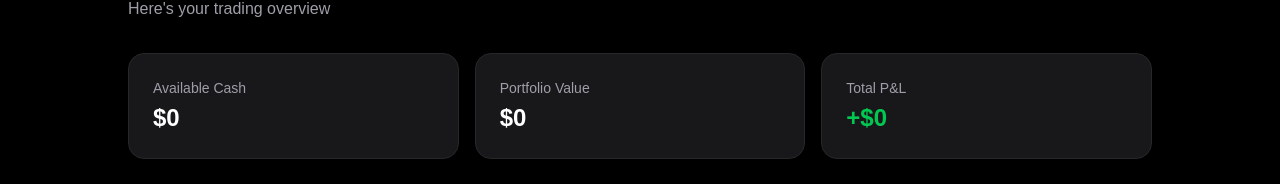
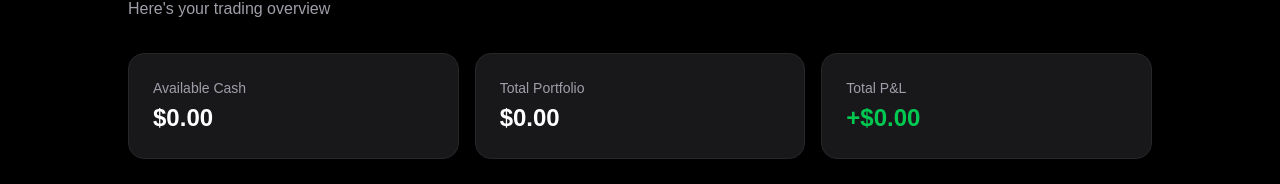
Before and after one commit to Gauravi06/TradeArena, a Next.js app in the folder frontend/: page /dashboard in a window 1280 px wide. Shown: the part 152-336 px from the top of the page. Built offline with nearby package versions, Linux system fonts and the light colour scheme; no server answers; sample sign-in values are in the browser's storage.

Commit message:
Fixed Dashboard

```diff
--- a/frontend/app/dashboard/page.tsx
+++ b/frontend/app/dashboard/page.tsx
@@ -7,6 +7,9 @@ export default function Dashboard() {
   const router = useRouter();
   const [username, setUsername] = useState('');
   const [cash, setCash] = useState(0);
+  const [totalValue, setTotalValue] = useState(0);
+  const [totalPnl, setTotalPnl] = useState(0);
+  const [loading, setLoading] = useState(true);
 
   useEffect(() => {
     const token = localStorage.getItem('token');
@@ -16,7 +19,25 @@ export default function Dashboard() {
     }
     setUsername(localStorage.getItem('username') || '');
     setCash(Number(localStorage.getItem('cash')) || 0);
+    fetchPortfolio();
   }, []);
+
+  const fetchPortfolio = async () => {
+    try {
+      const token = localStorage.getItem('token');
+      const res = await fetch('http://localhost:3001/trades/portfolio', {
+        headers: { Authorization: `Bearer ${token}` },
+      });
+      const data = await res.json();
+      setCash(data.cash);
+      setTotalValue(data.cash + data.totalValue);
+      setTotalPnl(data.totalPnl);
+    } catch (err) {
+      console.error('Failed to fetch portfolio');
+    } finally {
+      setLoading(false);
+    }
+  };
 
   return (
     <div className="min-h-screen bg-black px-6 py-10">
@@ -35,16 +56,20 @@ export default function Dashboard() {
           <div className="bg-zinc-900 border border-zinc-800 rounded-2xl p-6">
             <p className="text-zinc-400 text-sm">Available Cash</p>
             <p className="text-2xl font-bold text-white mt-1">
-              ${cash.toLocaleString()}
+              ${cash.toLocaleString(undefined, { minimumFractionDigits: 2, maximumFractionDigits: 2 })}
             </p>
           </div>
           <div className="bg-zinc-900 border border-zinc-800 rounded-2xl p-6">
-            <p className="text-zinc-400 text-sm">Portfolio Value</p>
-            <p className="text-2xl font-bold text-white mt-1">$0</p>
+            <p className="text-zinc-400 text-sm">Total Portfolio</p>
+            <p className="text-2xl font-bold text-white mt-1">
+              {loading ? '...' : `$${totalValue.toLocaleString(undefined, { minimumFractionDigits: 2, maximumFractionDigits: 2 })}`}
+            </p>
           </div>
           <div className="bg-zinc-900 border border-zinc-800 rounded-2xl p-6">
             <p className="text-zinc-400 text-sm">Total P&L</p>
-            <p className="text-2xl font-bold text-green-500 mt-1">+$0</p>
+            <p className={`text-2xl font-bold mt-1 ${totalPnl >= 0 ? 'text-green-500' : 'text-red-500'}`}>
+              {loading ? '...' : `${totalPnl >= 0 ? '+' : ''}$${totalPnl.toFixed(2)}`}
+            </p>
           </div>
         </div>
 
```
